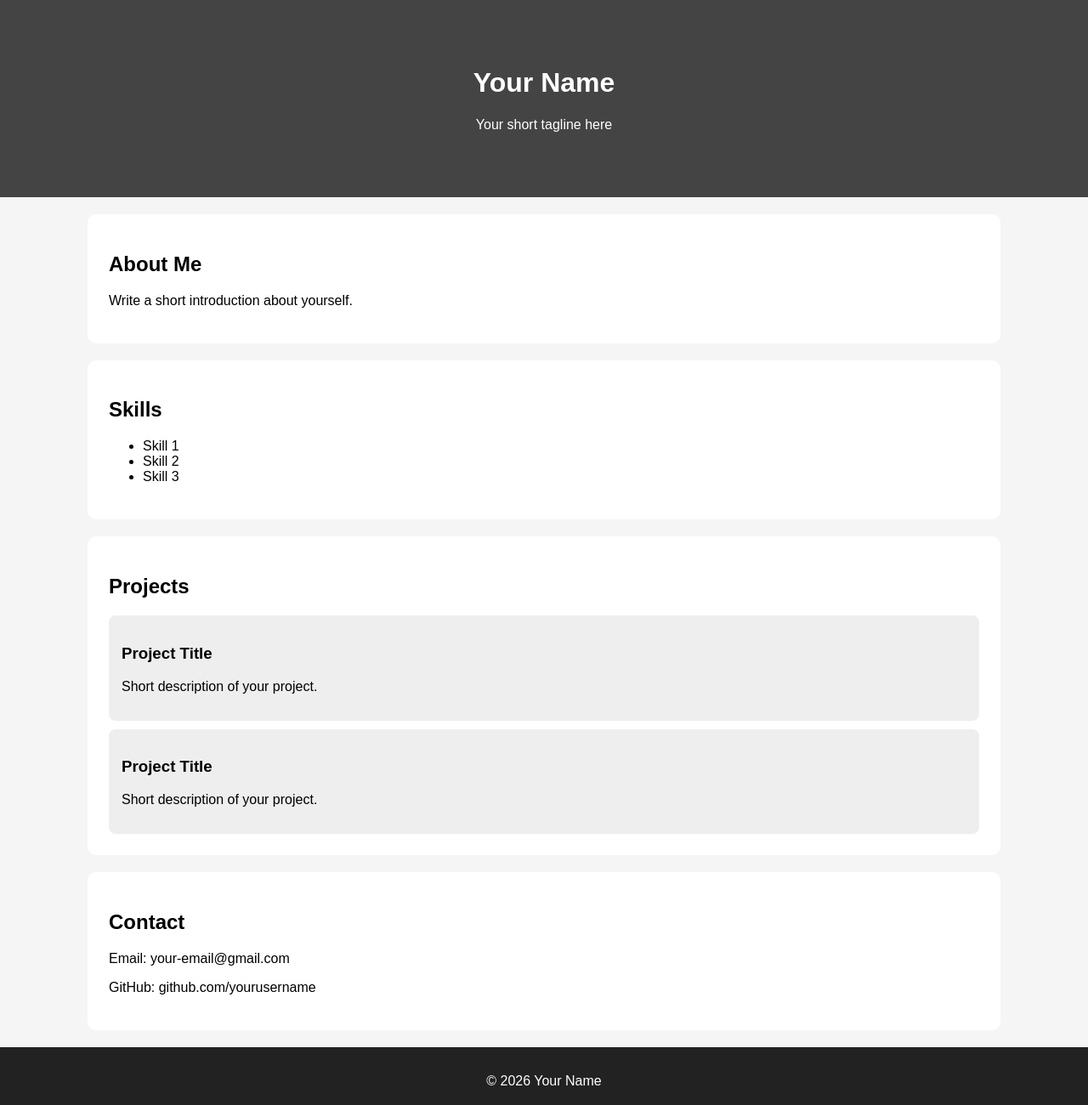
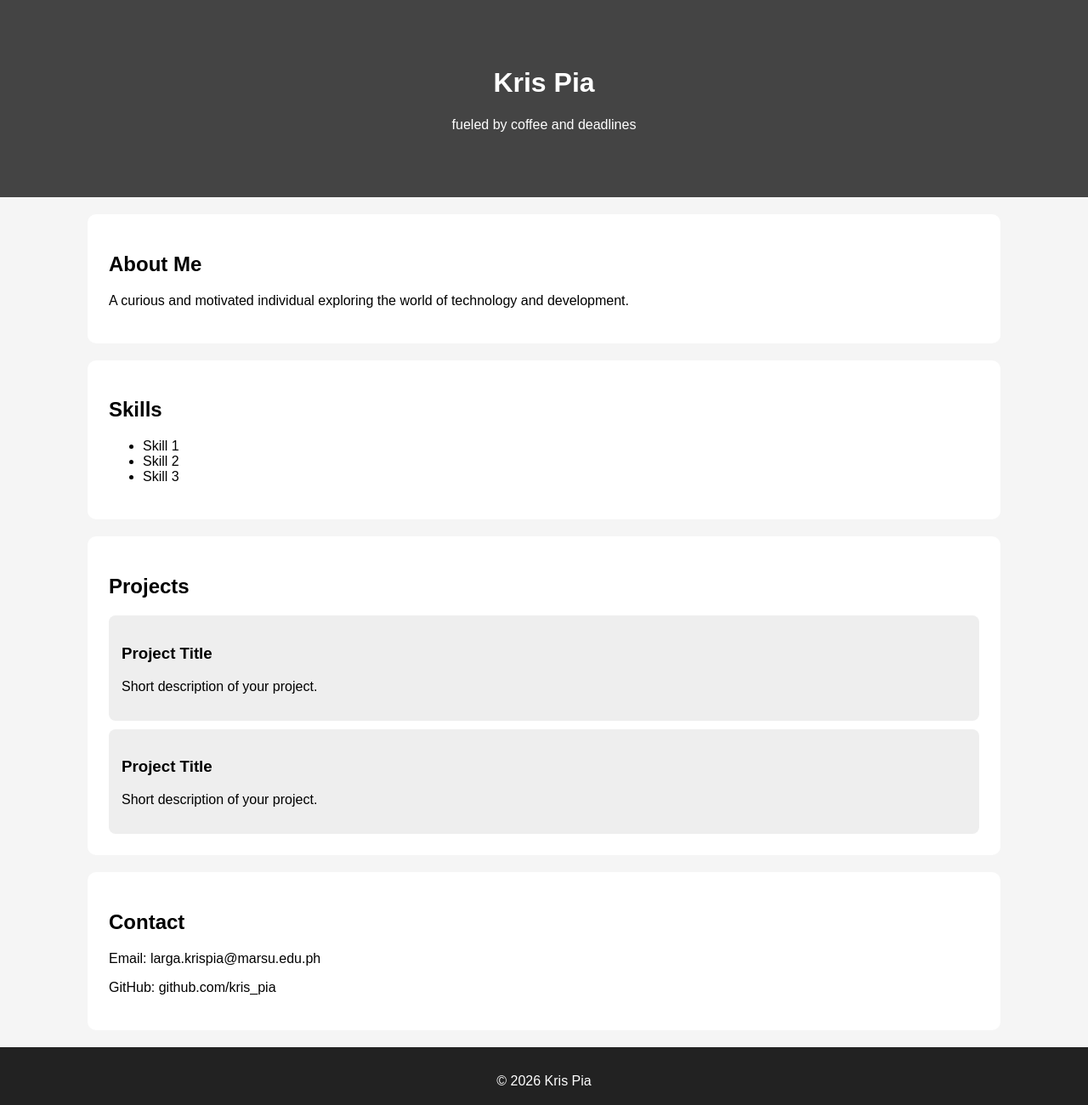
Before and after one commit to largakrispia-maker/kris_pia_portfolio, a plain HTML site: page index.html in a window 1280 px wide. Shown: the part 100-1400 px from the top of the page at 85% size. Drawn offline with Linux system fonts and the light colour scheme.

Commit message:
Update index.html

```diff
--- a/index.html
+++ b/index.html
@@ -20,14 +20,14 @@
 
   <!-- HERO -->
   <header>
-    <h1>Your Name</h1>
-    <p>Your short tagline here</p>
+    <h1>Kris Pia</h1>
+    <p>fueled by coffee and deadlines</p>
   </header>
 
   <!-- ABOUT -->
   <section id="about">
     <h2>About Me</h2>
-    <p>Write a short introduction about yourself.</p>
+    <p>A curious and motivated individual exploring the world of technology and development.</p>
   </section>
 
   <!-- SKILLS -->
@@ -59,13 +59,13 @@
   <!-- CONTACT -->
   <section id="contact">
     <h2>Contact</h2>
-    <p>Email: your-email@gmail.com</p>
-    <p>GitHub: github.com/yourusername</p>
+    <p>Email: larga.krispia@marsu.edu.ph</p>
+    <p>GitHub: github.com/kris_pia</p>
   </section>
 
   <!-- FOOTER -->
   <footer>
-    <p>© 2026 Your Name</p>
+    <p>© 2026 Kris Pia</p>
   </footer>
 
 </body>
```
